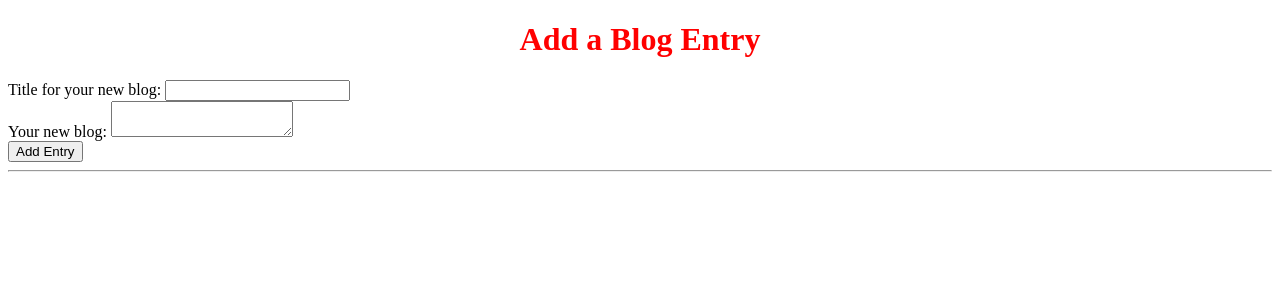
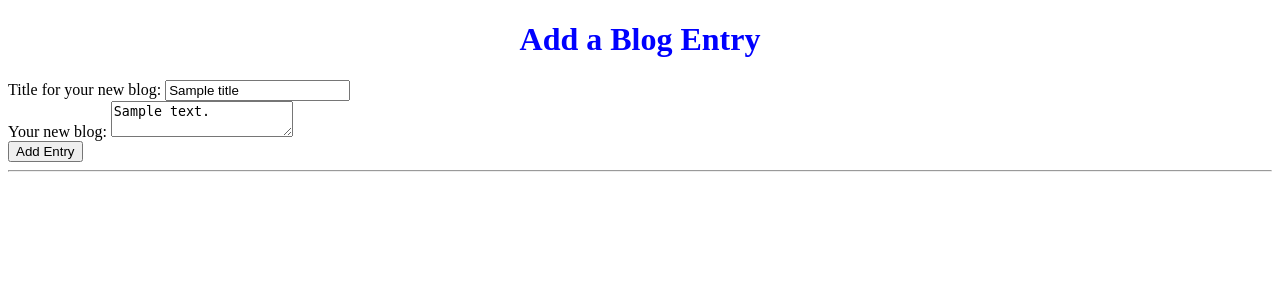
Before and after one commit to elracu/blogz, a Flask app: template templates/newpost.html in a window 1280 px wide. Shown: the part 26-326 px from the top of the page. Run offline with Flask 2, Linux system fonts and the light colour scheme; the template is opened without the code that fills it: most values are stand-ins (such as "Sample title", 1, 10 or a date in 2020).

Commit message:
Completed first portion of the assignment - including empty field error messages

```diff
--- a/main.py
+++ b/main.py
@@ -37,21 +37,66 @@ def blog():
 
     return render_template('blog.html', title="Build A Blog", entries=entries)
 
+# @app.route('/newpost', methods=['POST','GET'])
+# def newpost():
+
+    #check the type of request that's coming in. POST or GET
+
+    # if request.method == 'POST':
+    #     blog_title = request.form['title']
+    #     blog_body = request.form['body']
+    #     new_entry = Blog(blog_title,blog_body)
+    #     db.session.add(new_entry)
+    #     db.session.commit()
+
+    #     entries = Blog.query.all()
+
+    #     return render_template('blog.html', title="Build A Blog", entries=entries)
+
+    # else:
+    #     return render_template('newpost.html')
+
+
 @app.route('/newpost', methods=['POST','GET'])
 def newpost():
 
+    if request.method == 'POST':
+        title = request.form['title']
+        body = request.form['body']
+
+        invalid_blog_title_error = ''
+        invalid_blog_body_error = ''
+
+    #validating title
+        if title == '':
+            invalid_blog_title_error = "Please fill in the title"
+
+        else:
+            title = title
+
+    #validating body
+        if body == '':
+            invalid_blog_body_error = "Please fill in the body"
+
+        else:
+            body = body
+
     #check the type of request that's coming in. POST or GET
 
-    if request.method == 'POST':
-        blog_title = request.form['title']
-        blog_body = request.form['body']
-        new_entry = Blog(blog_title,blog_body)
-        db.session.add(new_entry)
-        db.session.commit()
+        if not invalid_blog_title_error and not invalid_blog_body_error:
+        #     return render_template('welcome.html', username=username)
 
-        entries = Blog.query.all()
+        # if request.method == 'POST':
+            new_entry = Blog(title,body)
+            db.session.add(new_entry)
+            db.session.commit()
 
-        return render_template('blog.html', title="Build A Blog", entries=entries)
+            entries = Blog.query.all()
+
+            return render_template('blog.html', title="Build A Blog", entries=entries)
+
+        else:
+            return render_template('newpost.html',invalid_blog_title_error = invalid_blog_title_error, invalid_blog_body_error = invalid_blog_body_error, title = title, body = body)
 
     else:
         return render_template('newpost.html')
--- a/static/assets/style.css
+++ b/static/assets/style.css
@@ -1,4 +1,8 @@
 h1 {
-    color: red;
+    color: blue;
     text-align: center;
 }
+
+.error {
+    color: red;
+}
--- a/templates/base.html
+++ b/templates/base.html
@@ -2,7 +2,7 @@
 <html>
     <head>
         <title>{{title}}</title>
-        <link rel="stylesheet" href="{{ url_for('static', filename='assets/style.css') }}"/>
+        <link rel="stylesheet" type="text/css" href="{{ url_for('static', filename='assets/style.css') }}"/>
     </head>
     <body>
         <nav>
--- a/templates/newpost.html
+++ b/templates/newpost.html
@@ -6,14 +6,16 @@
 
 {% block content %}
     <h1>Add a Blog Entry</h1>
-    <form method="post">
+    <form method="POST">
         <label for="title">Title for your new blog:
-            <input type="text" name="title" />
+            <input type="text" name="title" value='{{title}}' />
         </label>
+        <span class="error">{{invalid_blog_title_error}}</span>
         <br/>
         <label for="body">Your new blog:
-                <textarea name="body"></textarea>
+                <textarea name="body" >{{body}}</textarea>
         </label>
+        <span class="error">{{invalid_blog_body_error}}</span>
         <br/>
         <input type="submit" value='Add Entry'/>
     </form>
```
